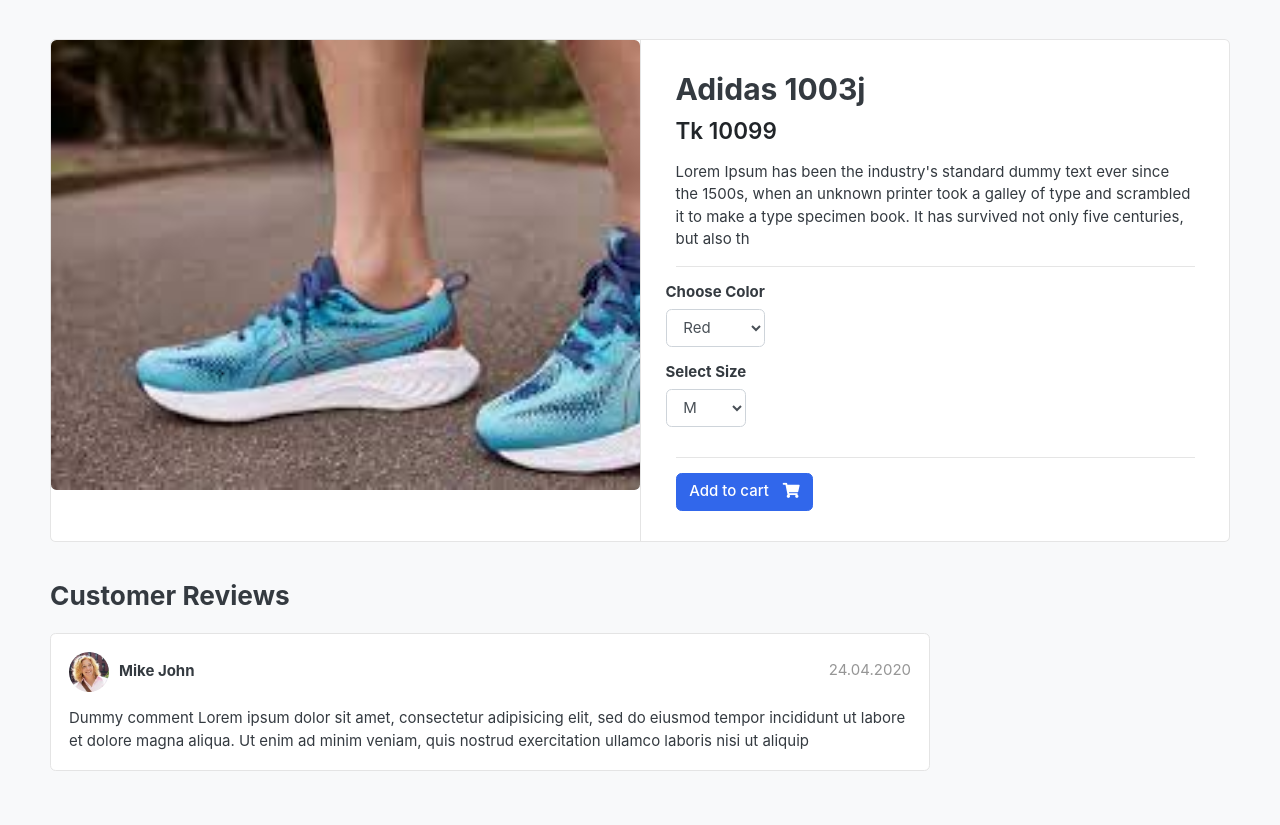
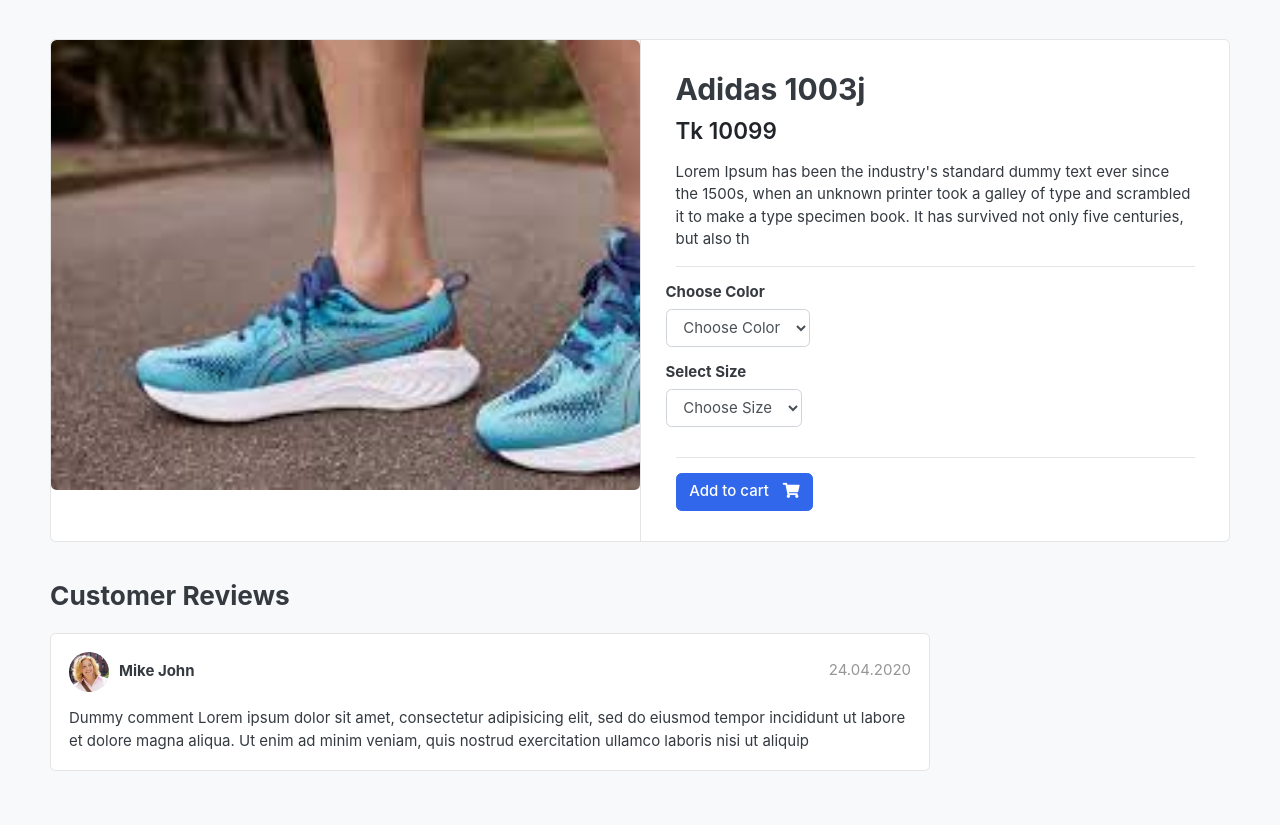
Before and after one commit to hossain186/Ecomarce-website-clone, a Django app: a page that uses App/product/templates/product/detail.html in a window 1280 px wide. Shown: the part 119-944 px from the top of the page. Run offline with Django 4.2, Linux system fonts and the light colour scheme; data comes from the database, SQL or seed files in the repository; both versions use the stored data as it was after the commit; some libraries are stand-ins or nearby versions; some web fonts are replaced.

Commit message:
commited

```diff
--- a/App/cart/views.py
+++ b/App/cart/views.py
@@ -13,10 +13,12 @@
 
 def add_cart(request, product_id):
 
+    if request.method == 'POST':
+        color = request.POST['COLOR']
+        size = request.POST['SIZE']
 
-    color = request.GET.get("COLOR")
-    size = request.GET.get("SIZE")
-    return HttpResponse(color+' '+ size)
+        print(color, size)
+
 
 
     product = get_object_or_404(Product, id = product_id)
--- a/App/product/models.py
+++ b/App/product/models.py
@@ -7,16 +7,17 @@
 
 class Product(models.Model):
 
-    product_name = models.CharField(max_length=100, unique=True)
-    slug = models.SlugField(max_length=100)
-    descriptions = models.TextField(blank= True)
-    price = models.IntegerField()
-    images = models.ImageField(upload_to='photos/products')
-    stock = models.IntegerField()
-    is_available = models.BooleanField(default=True)
-    category = models.ForeignKey(Category, on_delete=models.CASCADE)
-    created_date = models.DateTimeField(auto_now_add=True)
-    modified_date = models.DateTimeField(auto_now=True)
+    product_name    = models.CharField(max_length=100, unique=True)
+    slug            = models.SlugField(max_length=100)
+    descriptions    = models.TextField(blank= True)
+    price           = models.IntegerField()
+    images          = models.ImageField(upload_to='photos/products')
+    stock           = models.IntegerField()
+    is_available    = models.BooleanField(default=True)
+    category        = models.ForeignKey(Category, on_delete=models.CASCADE)
+    created_date    = models.DateTimeField(auto_now_add=True)
+    modified_date   = models.DateTimeField(auto_now=True)
+
 
 
 
@@ -27,6 +28,15 @@
     def __str__(self) :
         return self.product_name
 
+class VariationManager(models.Manager):
+
+    def colors(self):
+        return super(VariationManager, self).filter(variation_category = "color", is_active= True)
+
+    def sizes(self):
+        return super(VariationManager, self).filter(variation_category = "size", is_active= True)
+
+
 
 variation_category_choice = (
     ('color', 'color'),
@@ -34,15 +44,16 @@
 )
 
 
+
 class Variation(models.Model):
 
-    product = models.ForeignKey(Product, on_delete=models.CASCADE)
-    variation_category = models.CharField(max_length=100, choices=variation_category_choice)
-    variation_value = models.CharField(max_length=100)
-    is_active = models.BooleanField(default=True)
+    product             = models.ForeignKey(Product, on_delete=models.CASCADE)
+    variation_category  = models.CharField(max_length=100, choices=variation_category_choice)
+    variation_value     = models.CharField(max_length=100)
+    is_active           = models.BooleanField(default=True)
 
-    create_date = models.DateTimeField(auto_now=True)
+    create_date         = models.DateTimeField(auto_now=True)
 
-
+    objects = VariationManager()
     def __str__(self):
         return self.product.product_name
--- a/App/product/templates/product/detail.html
+++ b/App/product/templates/product/detail.html
@@ -23,7 +23,8 @@
             </aside>
             <main class="col-md-6 border-left">
 
-<form action="{% url 'add_cart' product.id %}" method="GET">
+<form action="{% url 'add_cart' product.id %}" method="POST">
+    {% csrf_token %}
     <article class="content-body">
 
     <h2 class="title">{{product.product_name}}</h2>
@@ -38,24 +39,43 @@
     <hr>
         <div class="row">
             <div class="item-option-select">
+            {% if product.variation_set.colors.count >= 1 %}
                 <h6>Choose Color</h6>
-                <select name="COLOR" id="" class="form-control">
-                  <option value="Red">Red</option>
-                  <option value="Yellow">Yellow</option>
-                  <option value="Green">Green</option>
+                <select name="COLOR" id="" class="form-control" required>
+
+                <option value="" disabled selected >Choose Color</option>
+                {% for i in product.variation_set.colors  %}
+
+
+
+                  <option value="{{ i.variation_value | lower }}">{{ i.variation_value | capfirst }}</option>
+
+                {% endfor %}
+
+
+
                 </select>
+            {% endif %}
             </div>
         </div> <!-- row.// -->
         <div class="row">
             <div class="item-option-select">
+
+                {% if product.variation_set.sizes.count >= 1 %}
                 <h6>Select Size</h6>
-                <select name="SIZE" id="" class="form-control">
+                <select name="SIZE" id="" class="form-control" required>
 
-                  <option value="M">M</option>
-                  <option value="S">S</option>
-                  <option value="L">L</option>
+                  <option value="" disabled selected>Choose Size</option>
+                  {% for i in product.variation_set.sizes  %}
+
+
+
+                  <option value="{{ i.variation_value | lower }}">{{ i.variation_value | capfirst }}</option>
+
+                {% endfor %}
 
                 </select>
+                {% endif %}
 
             </div>
         </div> <!-- row.// -->
@@ -70,7 +90,7 @@
 
         {% if in_cart == True %}
 
-          <a href="*" class="btn btn-success">added to cart <span><i class="fas fa-check"></i></span></a>
+          <a href="*" class="btn btn-success disabled">added to cart <span><i class="fas fa-check"></i></span></a>
 
           <a href="{% url 'cart' %}" class="btn btn-outline-primary ">View cart <samp><i class="fas fa-eye"></i></samp></a>
 
```
Also changed, not shown: App/product/views.py (+6 -2 lines), App/cart/admin.py (line endings or trailing spaces), App/db.sqlite3.
